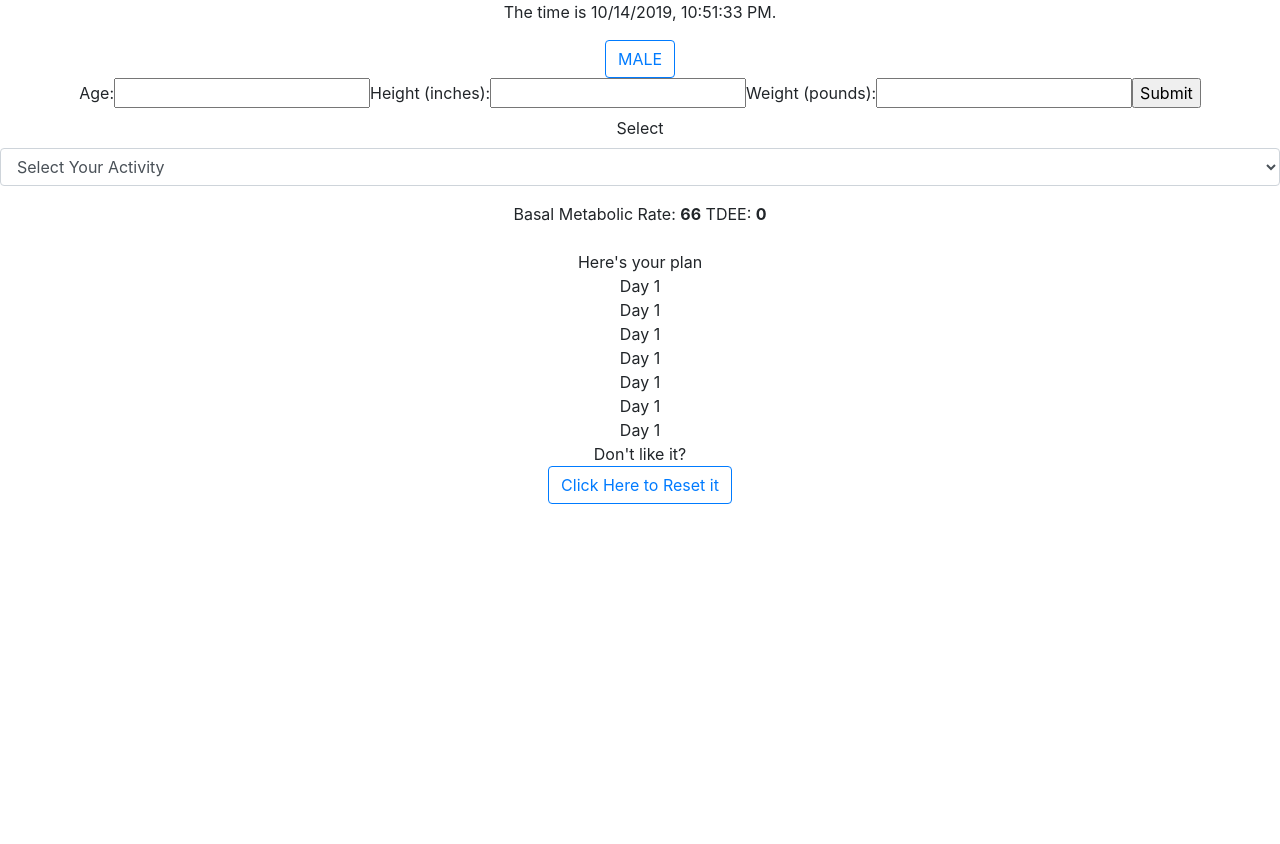
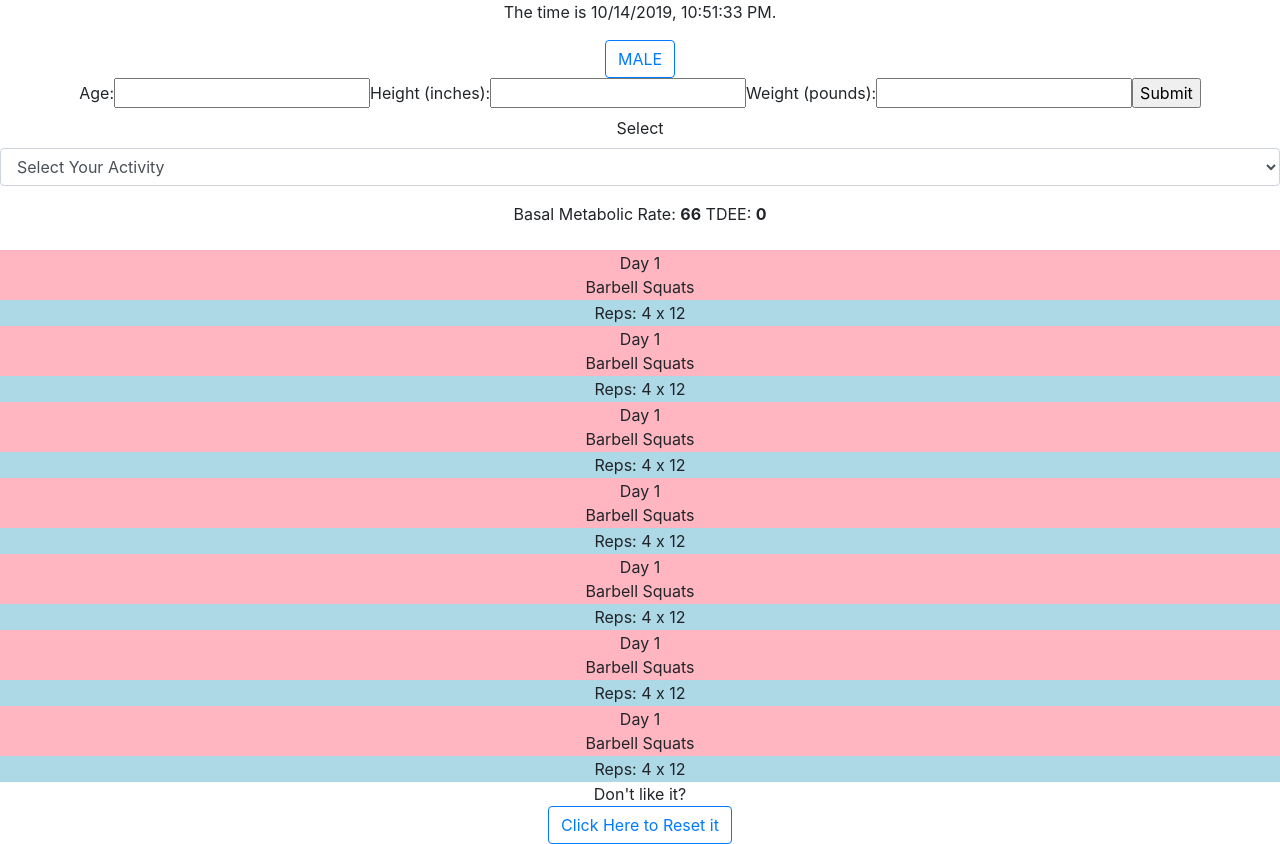
Before and after one commit to petermijkje/workout_app, a React (Create React App) app in the folder workout_app/: page / in a window 1280 px wide. Before the commit the page ends 800 px from the top, so only its background shows below. Built offline with nearby package versions, Linux system fonts and the light colour scheme.

Commit message:
added a Reps.js to create random generations of reps

```diff
--- a/workout_app/src/Components/Plan/Day.js
+++ b/workout_app/src/Components/Plan/Day.js
@@ -6,13 +6,20 @@ class Day extends Component {
   constructor(){
     super()
       this.state = {
+        Type: 1,
+        name: 'Barbell Squats',
       }
     }
 
-  render() {
+    //if the parent renders a specific day, the JSON can
+    //match and return specific information pertaining to that day.
+
+
+    render() {
     return (
-      <div className="twelve__Week__Div">
-          Day 1
+      <div className="day__div">
+          Day 1 <br />
+          {this.state.name}
       </div>
     );
   }
--- /dev/null
+++ b/workout_app/src/Components/Plan/Reps.js
@@ -0,0 +1,16 @@
+import React, { Component } from 'react';
+
+class Reps extends Component {
+    state = {
+
+     }
+    render() {
+        return (
+            <div className="rep__div">
+                Reps: 4 x 12
+            </div>
+          );
+    }
+}
+
+export default Reps;
--- a/workout_app/src/Components/Plan/TwelveWeeks.js
+++ b/workout_app/src/Components/Plan/TwelveWeeks.js
@@ -2,6 +2,7 @@ import React, { Component } from 'react';
 import { Button } from 'reactstrap';
 import '../../../src/Components/Plan/twelveweeks.css'
 import Day from '../../../src/Components/Plan/Day.js'
+import Reps from '../../../src/Components/Plan/Reps.js'
 
 class TwelveWeeks extends Component {
   constructor(){
@@ -9,25 +10,27 @@ class TwelveWeeks extends Component {
       this.state = {
       }
     }
-
+// receives input on what type of day the Day component will
+// be rendering.
 
 
     render() {
-      const exerciseAPI = {
-        Type: 1,
-        name: 'Barbell Squats'
-      }
-
-    return (
-      <div className="twelve__Week__Div">
-          Here's your plan
-          <Day exerciseName={exerciseAPI.name}  />
+      return (
+      <div>
           <Day  />
+          <Reps />
           <Day  />
+          <Reps />
           <Day  />
+          <Reps />
           <Day  />
+          <Reps />
           <Day  />
+          <Reps />
           <Day  />
+          <Reps />
+          <Day  />
+          <Reps />
           Don't like it? <br /><Button outline color="primary"> Click Here to Reset it</Button>
       </div>
     );
--- a/workout_app/src/Components/Plan/twelveweeks.css
+++ b/workout_app/src/Components/Plan/twelveweeks.css
@@ -1,9 +1,19 @@
 .day__div {
+    border-style: solid;
+    border-color: lightpink;
+    border-width: 1px;
+    background: lightpink;
+}
+
+.rep__div {
+    border-style: solid;
+    border-color: lightblue;
+    border-width: 1px;
+    background: lightblue;
+}
+
+.twelve__Week__Div {
     border-style: solid;
     border-color: black;
     border-width: 1px;
 }
-
-.twelve__Week__Div {
-
-}
```
